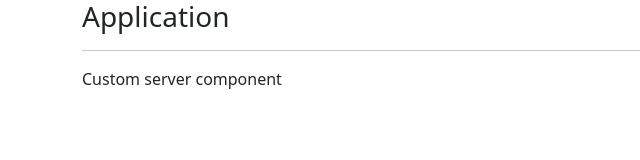
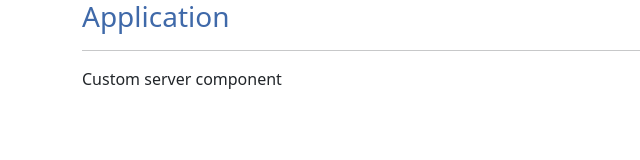
Before and after one commit to kamil-nawrot/recipe-book, an Angular app: page / in a window 1280 px wide. Shown: the top 160 px of the page, without its empty margins (0-640 px from the left). Built offline with nearby package versions, Linux system fonts and the light colour scheme.

Commit message:
added custom CSS styling

```diff
--- a/src/app/app.component.css
+++ b/src/app/app.component.css
@@ -0,0 +1,3 @@
+h3 {
+  color: #3f69a9;
+}
```
